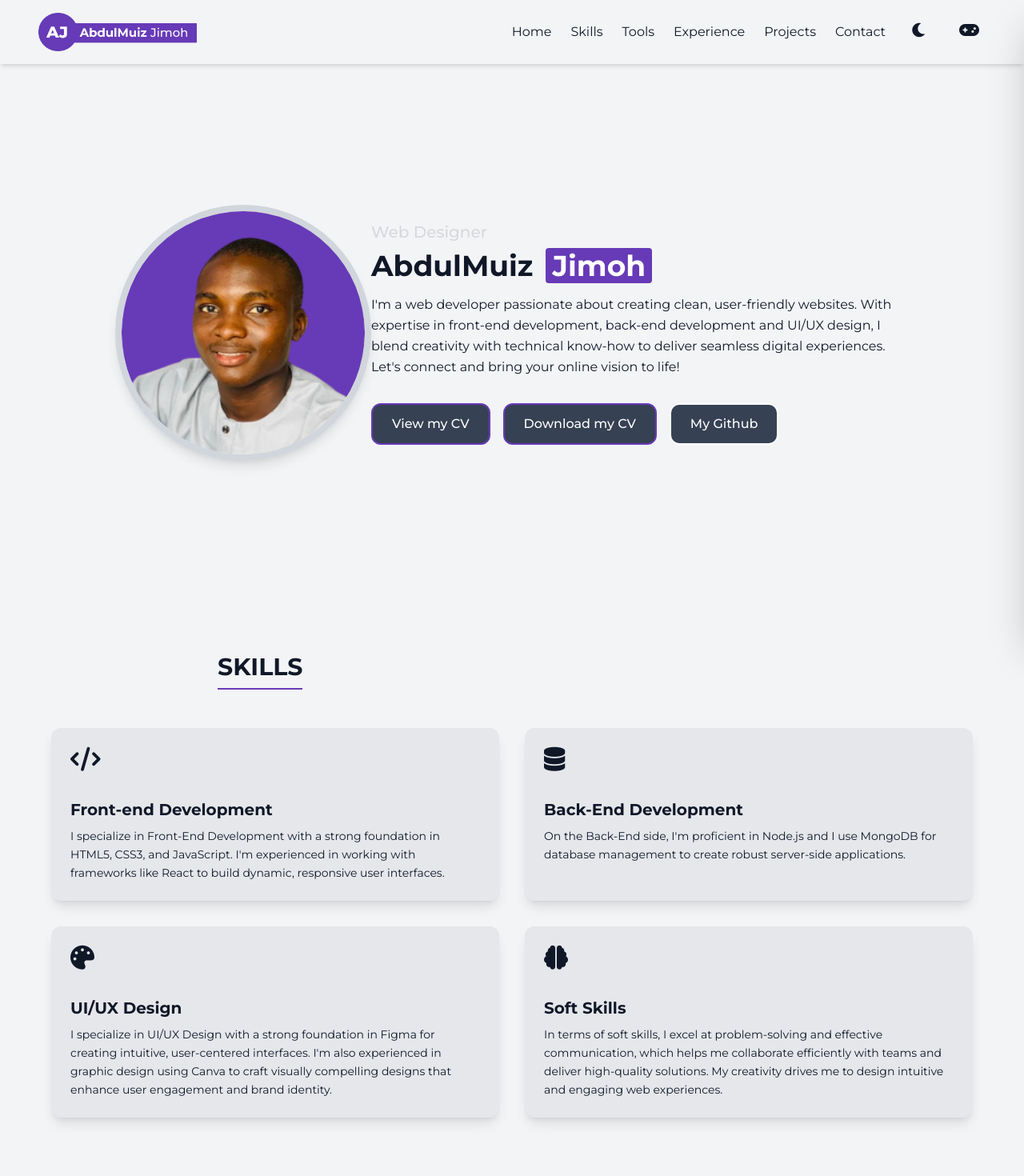
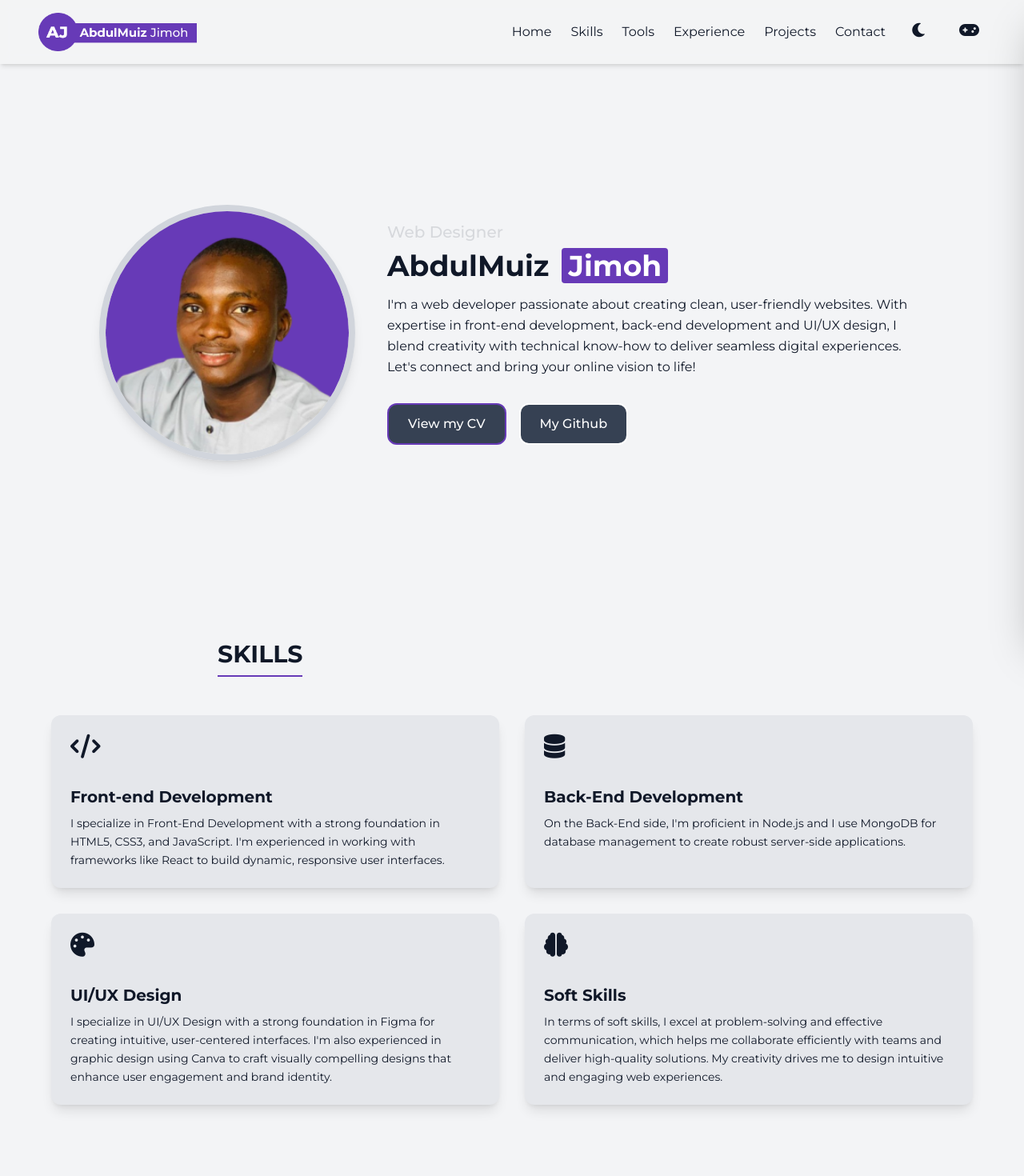
Before and after one commit to Muayyad822/AbdulMuiz-Jimoh, a React (Vite) app: page / in a window 1280 px wide. Shown: the top 1470 px of the page at 80% size. Built offline with nearby package versions, Linux system fonts and the light colour scheme.

Commit message:
feat: Add initial portfolio components for Skills, Tools, Contact, Experience, Hero, and Projects sections.

```diff
--- a/src/components/Contact.tsx
+++ b/src/components/Contact.tsx
@@ -27,7 +27,7 @@ const Contact = () => {
     };
 
     return (
-        <section id="Contact" className="lg:mb-32 pt-24 px-4">
+        <section id="Contact" className="lg:mb-32 pt-24 px-4 scroll-mt-28">
             <h1 className="text-3xl font-bold mb-12 border-b-2 border-primary pb-2 w-fit mx-auto lg:mx-32">
                 CONTACT
             </h1>
--- a/src/components/Experience.tsx
+++ b/src/components/Experience.tsx
@@ -2,7 +2,7 @@ import { experience } from '../data/experience';
 
 const Experience = () => {
     return (
-        <section id="Experience" className="lg:mb-32 pt-24 px-4">
+        <section id="Experience" className="lg:mb-32 pt-24 px-4 scroll-mt-28">
             <h1 className="text-3xl font-bold mb-12 border-b-2 border-primary pb-2 w-fit mx-auto lg:mx-64 uppercase">
                 Work Experience
             </h1>
--- a/src/components/Hero.tsx
+++ b/src/components/Hero.tsx
@@ -13,8 +13,8 @@ const Hero = () => {
 
     return (
         <section
-            id="About"
-            className="flex flex-col lg:flex-row items-center justify-center  lg:mb-32 lg:pt-64 pt-24 px-6"
+            id="Hero"
+            className="flex flex-col lg:flex-row items-center justify-center gap-10 lg:mb-32 lg:pt-64 pt-24 px-6 scroll-mt-28"
         >
             <div className="relative group">
                 <img
@@ -25,7 +25,7 @@ const Hero = () => {
                 <div className="absolute inset-0 rounded-full border-8 border-transparent group-hover:border-primary/30 transition-all duration-500 animate-spin-slow"></div>
             </div>
 
-            <div className="max-w-2xl">
+            <div className="max-w-2xl text-center lg:text-left">
                 <h4 className="text-xl font-medium mb-2 animate-fade-in-out" id="textChange">
                     {role}
                 </h4>
@@ -39,7 +39,7 @@ const Hero = () => {
                     know-how to deliver seamless digital experiences. Let's connect and
                     bring your online vision to life!
                 </p>
-                <div className="flex flex-wrap gap-4">
+                <div className="flex flex-wrap gap-4 justify-center lg:justify-start">
                     <a
                         href="/assets/AbdulMuiz Jimoh.pdf"
                         target="_blank"
@@ -48,13 +48,13 @@ const Hero = () => {
                     >
                         View my CV
                     </a>
-                    <a
+                    {/* <a
                         href="/assets/AbdulMuiz Jimoh.pdf"
                         download
                         className="bg-gray-700 dark:bg-gray-200 border-2 border-primary dark:border-primary-light text-white dark:text-gray-900 px-6 py-3 rounded-xl font-medium hover:shadow-lg hover:shadow-primary/30 dark:hover:shadow-primary-light/30 transition-all duration-200 hover:-translate-y-0.5"
                     >
                         Download my CV
-                    </a>
+                    </a> */}
                     <a
                         href="https://github.com/Muayyad822"
                         target="_blank"
--- a/src/components/Projects.tsx
+++ b/src/components/Projects.tsx
@@ -4,7 +4,7 @@ const Projects = () => {
     // Projects data is now imported from ../data/projects.ts
 
     return (
-        <section id="Projects" className="lg:mb-32 pt-24 px-4">
+        <section id="Projects" className="lg:mb-32 pt-24 px-4 scroll-mt-28">
             <h1 className="text-3xl font-bold mb-12 border-b-2 border-primary pb-2 w-fit mx-auto lg:mx-64">
                 PROJECTS
             </h1>
--- a/src/components/Skills.tsx
+++ b/src/components/Skills.tsx
@@ -1,6 +1,6 @@
 const Skills = () => {
     return (
-        <section id="Skills" className="lg:mb-32 mt-60 px-4">
+        <section id="Skills" className="lg:mb-32 pt-24 px-4 scroll-mt-28">
             <h1 className="text-3xl font-bold mb-12 border-b-2 border-primary pb-2 w-fit mx-auto lg:mx-64">
                 SKILLS
             </h1>
--- a/src/components/Tools.tsx
+++ b/src/components/Tools.tsx
@@ -15,7 +15,7 @@ const Tools = () => {
     ];
 
     return (
-        <section id="Tools" className="lg:mb-32 pt-24 px-4">
+        <section id="Tools" className="lg:mb-32 pt-24 px-4 scroll-mt-28">
             <h1 className="text-3xl font-bold mb-12 border-b-2 border-primary pb-2 w-fit mx-auto lg:mx-64">
                 TOOLS  & TECHNOLOGIES
             </h1>
```
